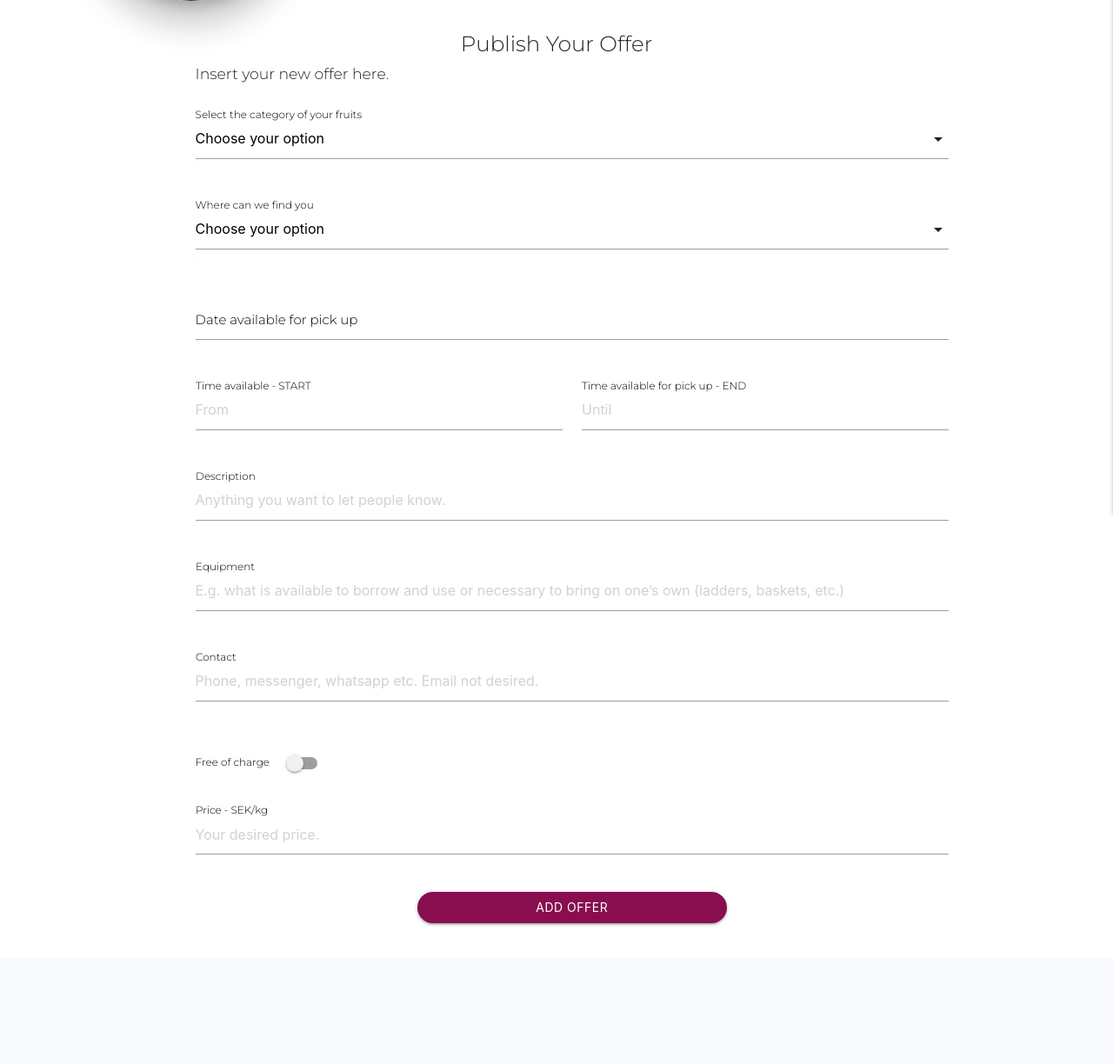
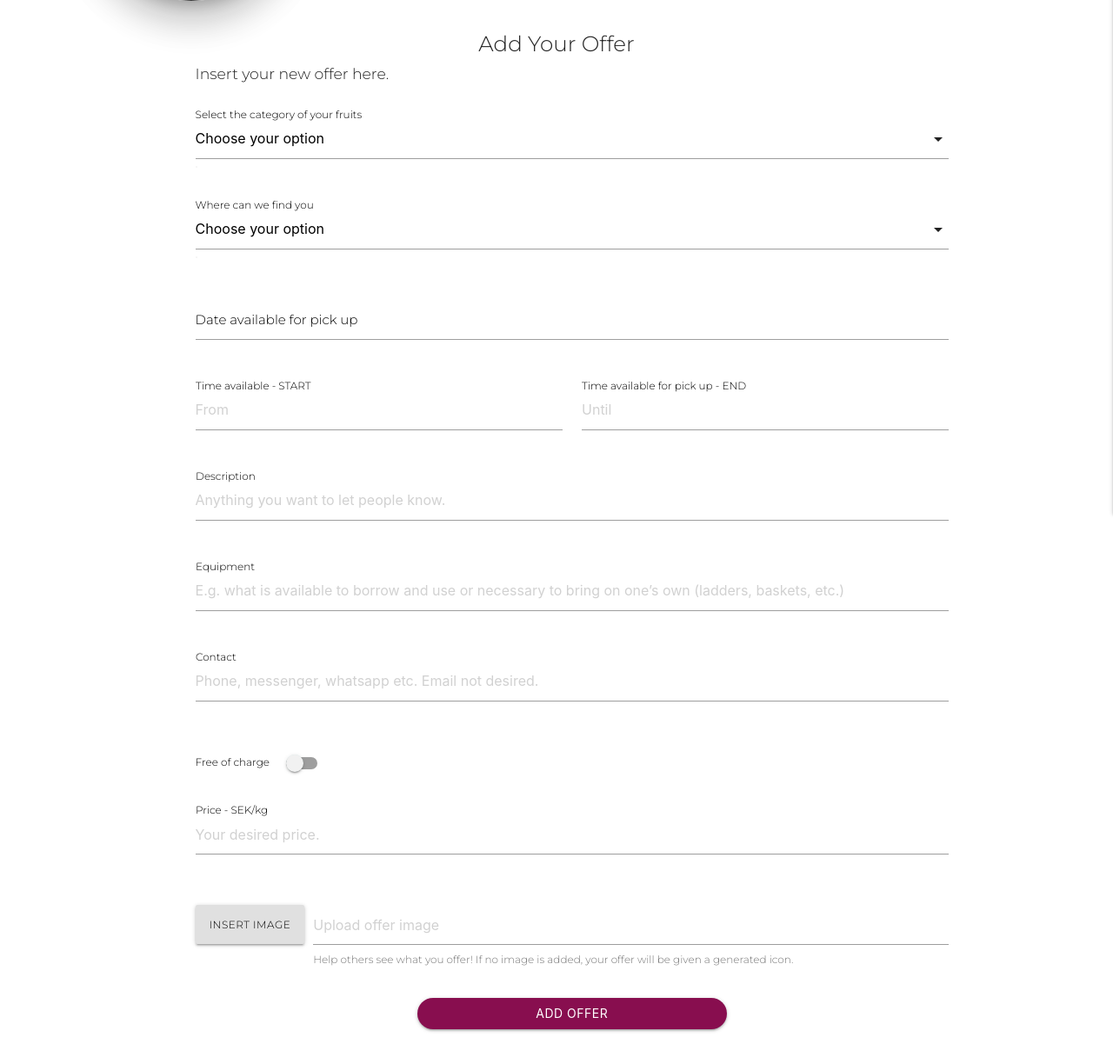
Before and after one commit to KamilaHase/Berries-Nearby, a Flask app: page /add_offer in a window 1280 px wide. Shown: the part 269-1493 px from the top of the page at 87% size. Before the commit the page ends 1334 px from the top, so only its background shows below. Run offline with Flask 2, Linux system fonts and the light colour scheme; data that the repository does not hold is empty; some libraries are stand-ins or nearby versions; some web fonts are replaced.

Commit message:
Fixed underline colors for invalid select field.

```diff
--- a/app.py
+++ b/app.py
@@ -1,4 +1,5 @@
 import os
+import uuid
 from flask import (
     Flask, flash, render_template,
     redirect, request, session, url_for)
@@ -111,6 +112,15 @@ def signout():
 def add_offer():
     if request.method == "POST":
         price_free = "on" if request.form.get("price_free") else "off"
+        result = None
+
+        if "offer_image" in request.files:
+            offer_image = request.files['offer_image']
+            if offer_image.filename != '':
+                # generate filename using an uuid
+                offer_image.filename = str(uuid.uuid4())
+                result = mongo.save_file(offer_image.filename, offer_image)
+
         offers = {
             "category_fruits": request.form.get("category_fruits"),
             "contact": request.form.get("contact"),
@@ -122,6 +132,8 @@ def add_offer():
             "time_end": request.form.get("time_end"),
             "price_free": price_free,
             "price": request.form.get("price"),
+            "offer_image": offer_image.filename,
+            "img_id": result,
             "created_by": session["user"]
         }
         mongo.db.offers.insert_one(offers)
--- a/static/js/script.js
+++ b/static/js/script.js
@@ -23,7 +23,7 @@ $(document).ready(function(){
     /*----validate select in forms - adapted from source Code Institute "Materialize Form Validation" lesson---*/
     validateMaterializeSelect();
     function validateMaterializeSelect() {
-        let classValid = { "border-bottom": "1px solid #880e4f", "box-shadow": "0 1px 0 0 #4caf50" };
+        let classValid = { "border-bottom": "1px solid #880e4f", "box-shadow": "0 1px 0 0 #880e4f" };
         let classInvalid = { "border-bottom": "1px solid #f44336", "box-shadow": "0 1px 0 0 #f44336" };
         if ($("select.validate").prop("required")) {
             $("select.validate").css({ "display": "block", "height": "0", "padding": "0", "width": "0", "position": "absolute" });
@@ -40,7 +40,7 @@ $(document).ready(function(){
             } else {
                 $(".select-wrapper input.select-dropdown").on("focusout", function () {
                     if ($(this).parent(".select-wrapper").children("select").prop("required")) {
-                        if ($(this).css("border-bottom") != "1px solid rgb(76, 175, 80)") {
+                        if ($(this).css("border-bottom") != "1px solid rgb(136, 14, 79)") {
                             $(this).parent(".select-wrapper").children("input").css(classInvalid);
                         }
                     }
--- a/templates/add_offer.html
+++ b/templates/add_offer.html
@@ -4,7 +4,7 @@
 
 <div class="row lower-from-logo">
    <div class="offset-s2 col s8">
-      <h5 class="center">Publish Your Offer</h5>
+      <h5 class="center">Add Your Offer</h5>
       <h6>Insert your new offer here.
       </h6>
    </div>
@@ -97,6 +97,45 @@
          <label for="price">Price - SEK/kg</label>
       </div>
    </div>
+
+<!--image-->
+<div class="row">
+   <div class="file-field input-field col s10">
+      <div class="btn grey lighten-2">
+         <input type="file" id="offer_image" name="offer_image" accept="image/png, image/jpeg" />
+         <label for="offer_image">Insert Image</label>
+      </div>
+      <div class="file-path-wrapper">
+          <input class="file-path validate" type="text" placeholder="Upload offer image" />
+          <span class="helper-text" data-success="right">Help others see what you offer! If no image is added, your offer will be given a generated icon.</span>
+      </div>
+  </div>
+
+</div>
+
+<!--
+<div class="card-panel grey lighten-2 tab-top">
+                <h6><strong>Photo:</strong></h6>
+            </div>
+            <div class="card-panel tab-bottom">
+                <div class="row">
+                    <div class="file-field input-field">
+                        <div class="btn grey lighten-2">
+                            <span>File</span>
+                            <input type="file" id="item_image" name="item_image" accept="image/png, image/jpeg" />
+                        </div>
+                        <div class="file-path-wrapper">
+                            <input class="file-path validate" type="text" placeholder="Upload item image" />
+                            <span class="helper-text" data-success="right">Not required but ads with pictures are selling 5 times faster!</span>
+                        </div>
+                    </div>
+                </div>
+            </div>
+-->
+
+
+
+
    <!--submit-->
    <div class="row">
    <div class="center">
```
Also changed, not shown: static/css/style.css (+6 -6 lines).
